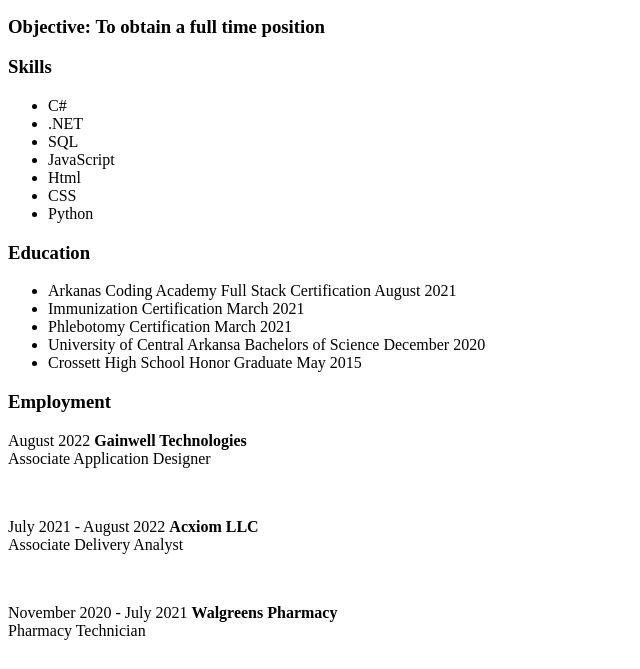
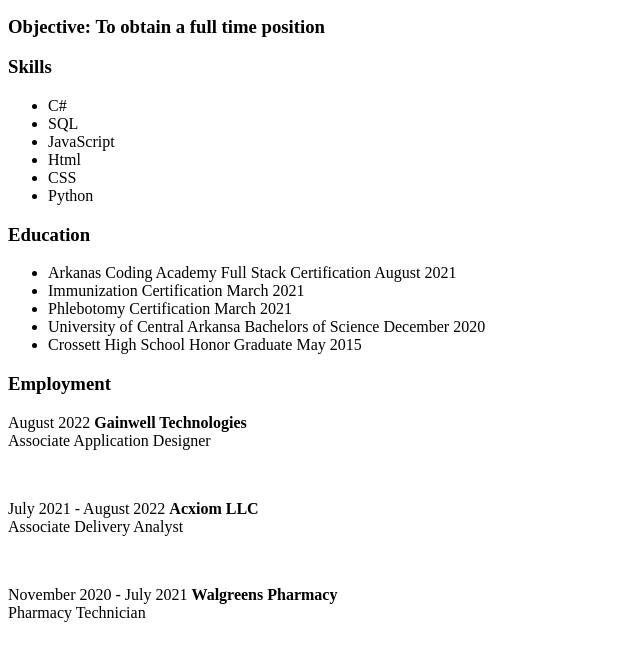
Before and after one commit to simpsontyra/resume, a plain HTML site: page index.html in a window 1280 px wide. Shown: the part 101-770 px from the top of the page, without its empty margins (0-640 px from the left). Drawn offline with Linux system fonts and the light colour scheme.

Commit message:
skills update

```diff
--- a/index.html
+++ b/index.html
@@ -14,7 +14,6 @@
     <h3>Skills</h3>
     <ul>
         <li>C#</li>
-        <li>.NET</li>
         <li>SQL</li>
         <li>JavaScript</li>
         <li>Html</li>
```
